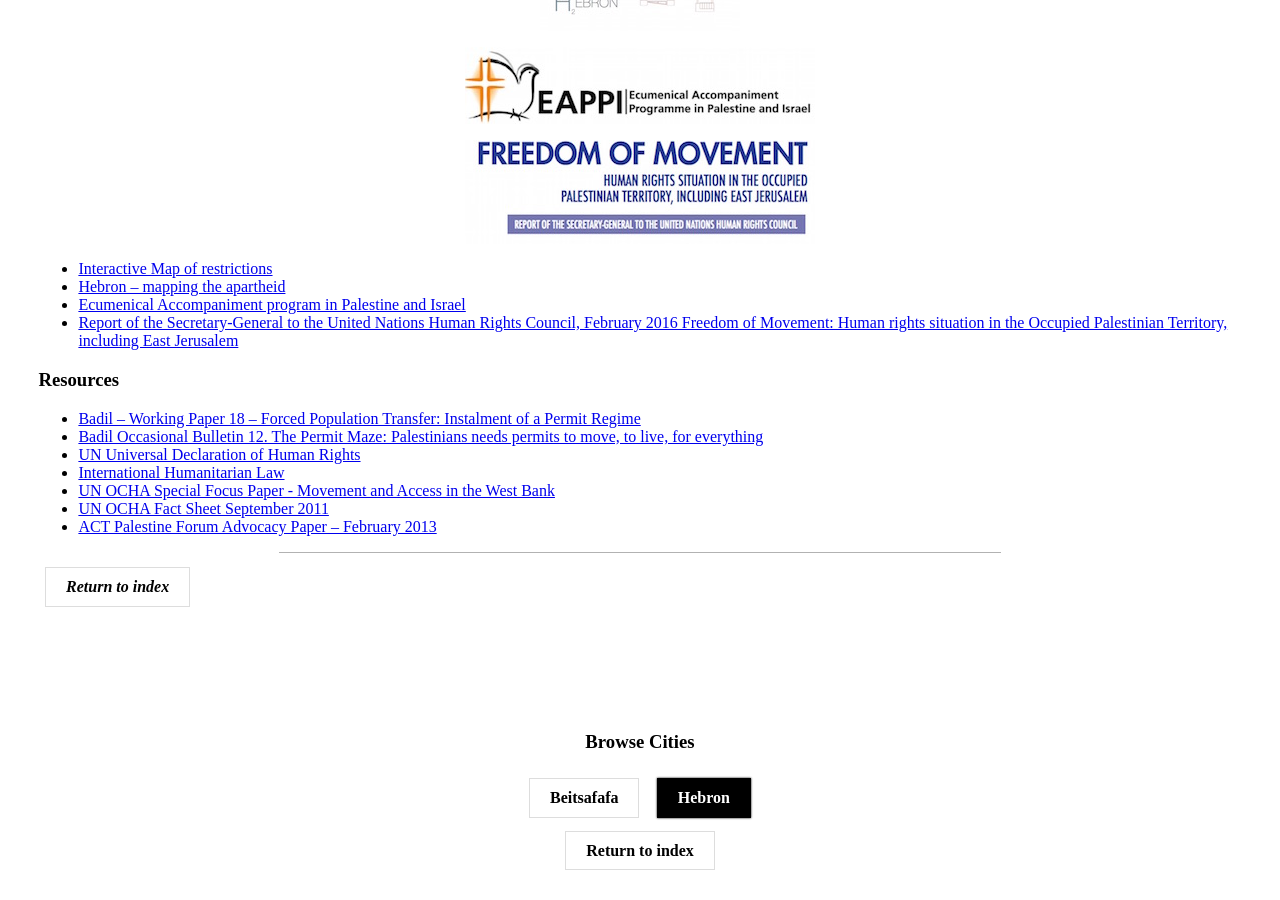
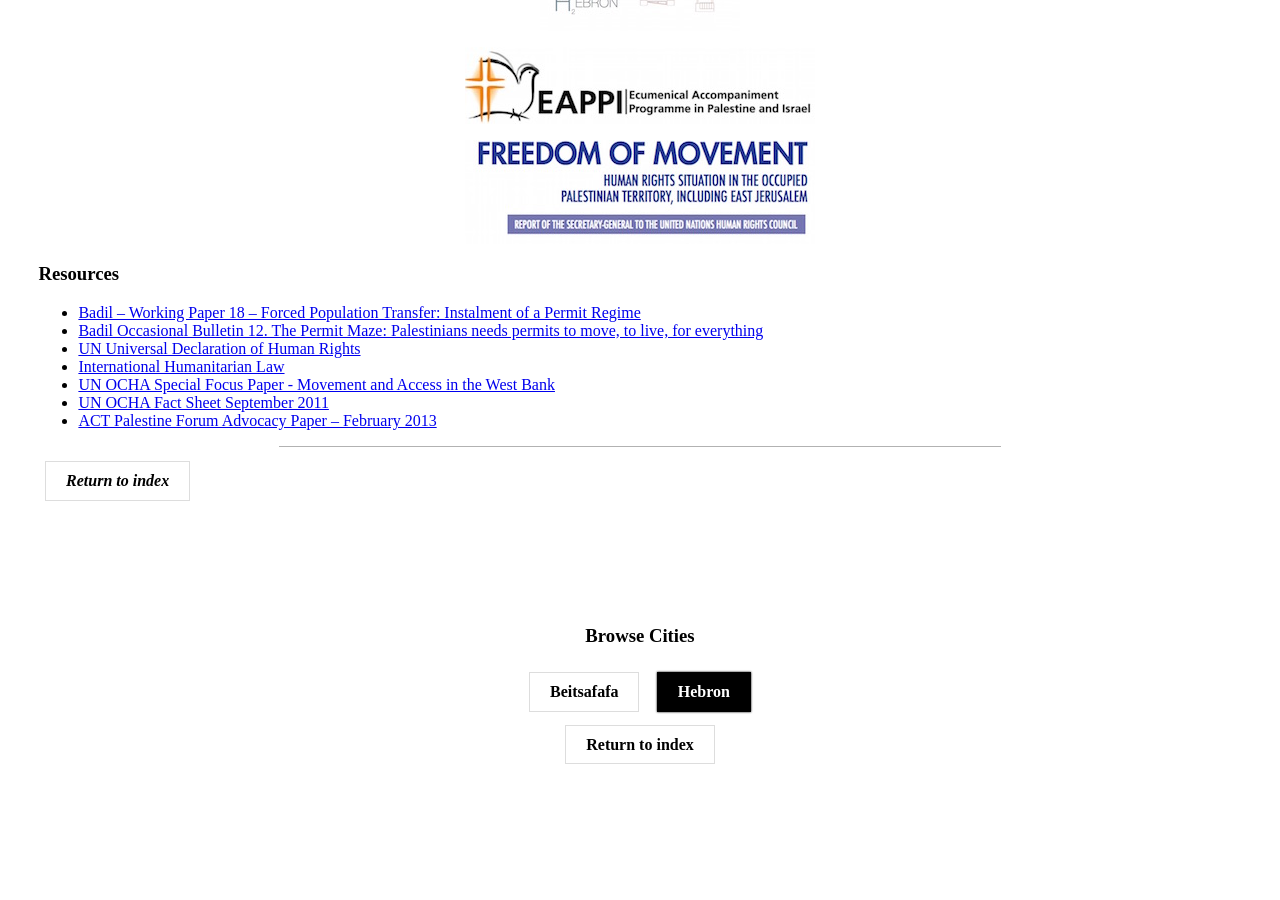
Before and after one commit to thepeopleofpalestine/thepeopleofpalestine.github.io, a Jekyll site: the page built from _cities/hebron.md, in a window 1280 px wide and 900 px high, scrolled down 4201 px. Built offline with Jekyll 4.4.1, drawn with Linux system fonts in a browser that asks for light colours; some web fonts are replaced; after the commit the page ends 4999 px from its top, so only the background shows below that.

Commit message:
Update hebron.md

```diff
--- a/_cities/hebron.md
+++ b/_cities/hebron.md
@@ -85,11 +85,6 @@
 
 [![](/assets/cities/hebron/resourcesbtseleminteractivemapofrestrictions.jpg)](http://www.btselem.org/map)[![](/assets/cities/hebron/resourceshebronmappingtheapartheid.jpg)](https://www.hebronapartheid.org/)[![](/assets/cities/hebron/resourcesecumenicalaccompanimentprograminpalestineandisrael.jpg)](http://eappi.org/en/)[![](/assets/cities/hebron/resourcesfreedomofmovementreport.jpg)](http://www.ohchr.org/Documents/Countries/PS/SG_Report_FoM_Feb2016.pdf#Page%2013)
 
-* [Interactive Map of restrictions](http://www.btselem.org/map)
-* [Hebron – mapping the apartheid](https://www.hebronapartheid.org/)
-* [Ecumenical Accompaniment program in Palestine and Israel](http://eappi.org/en/)
-* [Report of the Secretary-General to the United Nations Human Rights Council, February 2016 Freedom of Movement: Human rights situation in the Occupied Palestinian Territory, including East Jerusalem](http://www.ohchr.org/Documents/Countries/PS/SG_Report_FoM_Feb2016.pdf#Page%2013)
-
 ### Resources
 
 * [Badil – Working Paper 18 – Forced Population Transfer: Instalment of a Permit Regime](http://badil.org/en/publication/research/working-papers.html?download=1194:working-paper-18)
```
